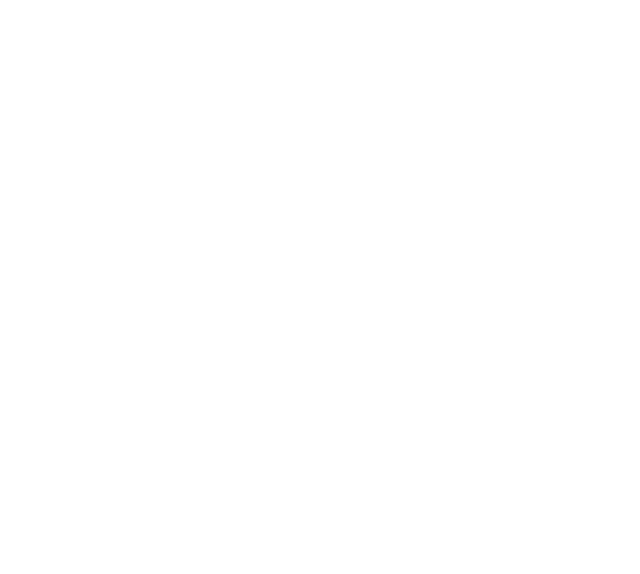
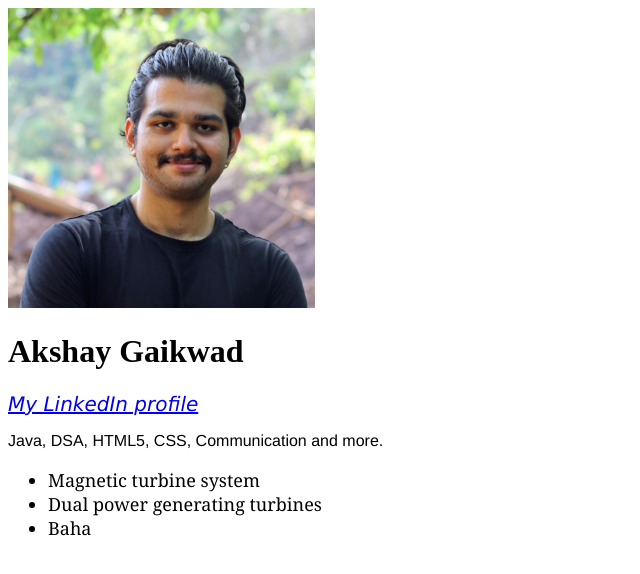
Before and after one commit to acciojob/portfolio-page-AkshayGPA, a website: page main.html in a window 1280 px wide. Shown: the whole page, without its empty margins (0-640 px from the left). Drawn offline with Linux system fonts and the light colour scheme.

Commit message:
Added elements just as directed in the question

```diff
--- a/main.html
+++ b/main.html
@@ -8,6 +8,29 @@
 
 <body>
 	<!-- the entire body must be written by student -->
+
+	<img src="IMG_6480.jpg" alt="An photo of me from 2020" height="300px">
+
+	<h1> Akshay Gaikwad </h1>
+
+	<a href="https://www.linkedin.com/in/akshayg06/">
+		<label> My LinkedIn profile </label>
+	</a>
+
+	<section id="skills">
+		<p>
+			Java, DSA, HTML5, CSS, Communication and more.
+		</p>
+	</section>
+
+	<section id="projects">
+		<ul>
+			<li> Magnetic turbine system </li>
+			<li> Dual power generating turbines </li>
+			<li> Baha </li>
+		</ul>
+	</section>
+
     <script type="text/javascript" src="./script.js">
 </script>
 
--- a/styles.css
+++ b/styles.css
@@ -1,2 +1,18 @@
 
 /* Your CSS Code here. */
+
+a{
+    font-family: Verdana, Geneva, Tahoma, sans-serif;
+    font-weight: 400;
+    font-style: italic;
+    font-size: 20px;
+}
+
+#skills{
+    font-family: 'Franklin Gothic Medium', 'Arial Narrow', Arial, sans-serif;
+}
+
+#projects{
+    font-size: 18px;
+    font-family: Georgia, 'Times New Roman', Times, serif;
+}
```
Also changed, not shown: IMG_6480.jpg (added), troycaldwell81.png (added).
